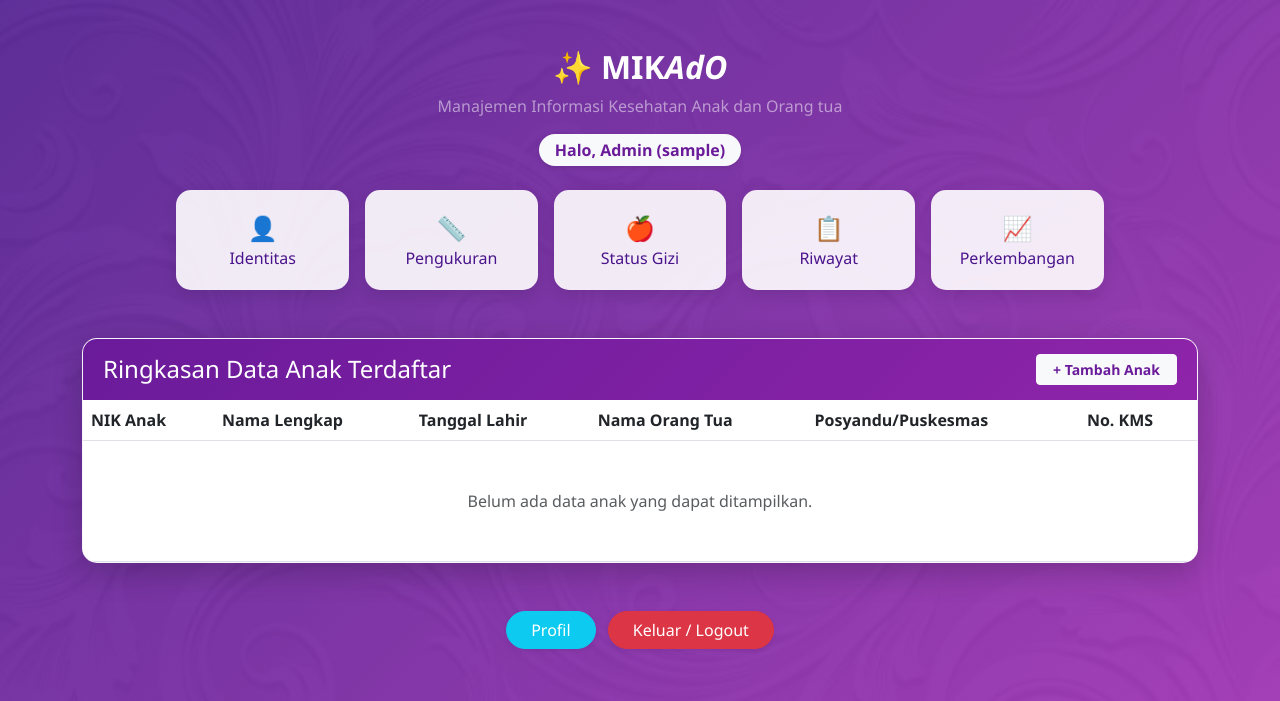
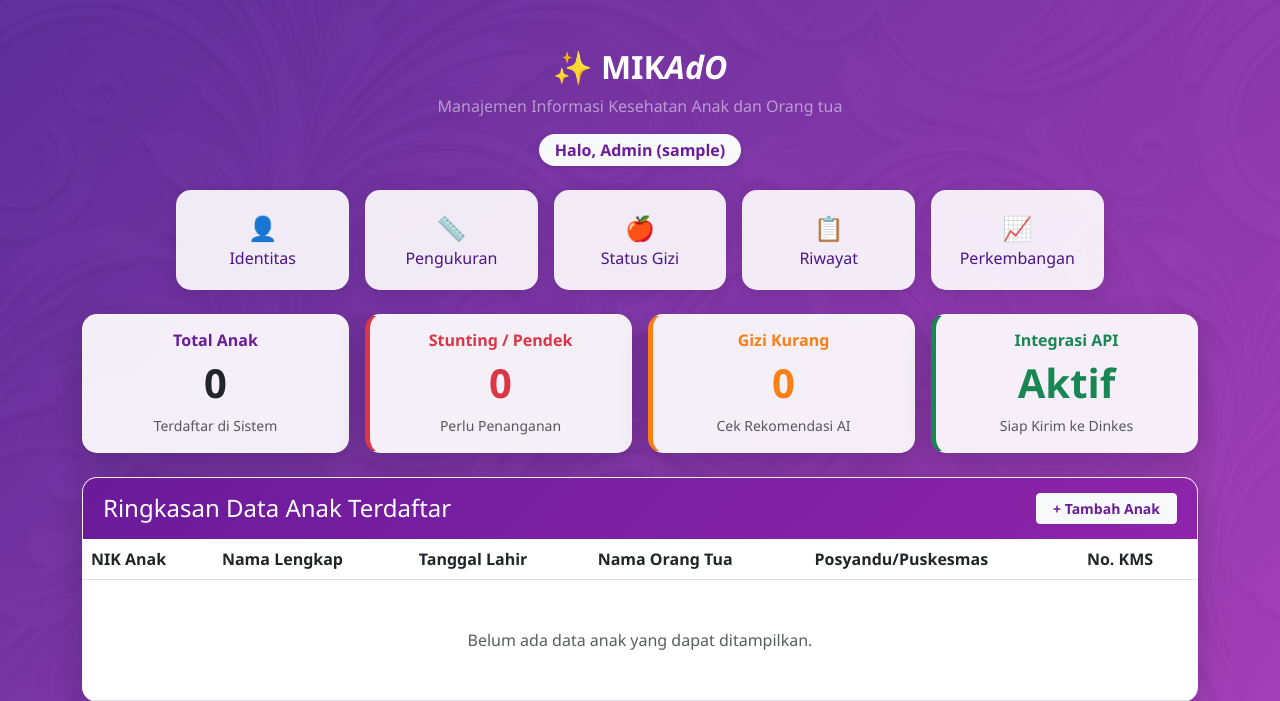
Before and after one commit to R4annnn1231/MIKADO, a Flask app: page / in a window 1280 px wide. Shown: the top 701 px of the page. Run offline with Flask 3, Linux system fonts and the light colour scheme; the visitor is signed in with stand-in values (Sample User, id 1); data that the repository does not hold is empty.

Commit message:
Update index.html

```diff
--- a/templates/index.html
+++ b/templates/index.html
@@ -33,13 +33,47 @@
             </span>
         </div>
 
-        <div class="row g-3 mb-5 justify-content-center">
-            <!-- SELURUH TAUTAN MENU SUDAH DIPERBAIKI DI SINI -->
+        <div class="row g-3 mb-4 justify-content-center">
+            <!-- SELURUH TAUTAN MENU -->
             <div class="col-md-2"><a href="{{ url_for('identitas') }}" class="menu-tile"><div>👤</div>Identitas</a></div>
             <div class="col-md-2"><a href="{{ url_for('pengukuran') }}" class="menu-tile"><div>📏</div>Pengukuran</a></div>
             <div class="col-md-2"><a href="{{ url_for('gizi') }}" class="menu-tile"><div>🍎</div>Status Gizi</a></div>
             <div class="col-md-2"><a href="{{ url_for('riwayat') }}" class="menu-tile"><div>📋</div>Riwayat</a></div>
             <div class="col-md-2"><a href="{{ url_for('perkembangan') }}" class="menu-tile"><div>📈</div>Perkembangan</a></div>
+        </div>
+
+        <!-- STATISTIK KARTU (Sesuai dengan gaya Glassmorphism) -->
+        <div class="row g-3 mb-4">
+            <div class="col-md-3">
+                <div class="card glass-card text-center p-3 h-100">
+                    <h6 class="text-purple fw-bold mb-2">Total Anak</h6>
+                    <h2 class="display-6 fw-bold mb-0 text-dark">{{ statistik.total_anak }}</h2>
+                    <small class="text-muted mt-2">Terdaftar di Sistem</small>
+                </div>
+            </div>
+            {% if role == 'admin' %}
+            <div class="col-md-3">
+                <div class="card glass-card text-center p-3 h-100" style="border-left: 5px solid #dc3545;">
+                    <h6 class="text-danger fw-bold mb-2">Stunting / Pendek</h6>
+                    <h2 class="display-6 fw-bold mb-0 text-danger">{{ statistik.stunting }}</h2>
+                    <small class="text-muted mt-2">Perlu Penanganan</small>
+                </div>
+            </div>
+            <div class="col-md-3">
+                <div class="card glass-card text-center p-3 h-100" style="border-left: 5px solid #fd7e14;">
+                    <h6 class="text-warning fw-bold mb-2" style="color: #fd7e14 !important;">Gizi Kurang</h6>
+                    <h2 class="display-6 fw-bold mb-0" style="color: #fd7e14 !important;">{{ statistik.gizi_kurang_buruk }}</h2>
+                    <small class="text-muted mt-2">Cek Rekomendasi AI</small>
+                </div>
+            </div>
+            <div class="col-md-3">
+                <div class="card glass-card text-center p-3 h-100" style="border-left: 5px solid #198754;">
+                    <h6 class="text-success fw-bold mb-2">Integrasi API</h6>
+                    <h2 class="display-6 fw-bold mb-0 text-success">Aktif</h2>
+                    <small class="text-muted mt-2">Siap Kirim ke Dinkes</small>
+                </div>
+            </div>
+            {% endif %}
         </div>
 
         <div class="card glass-card mb-5">
```
